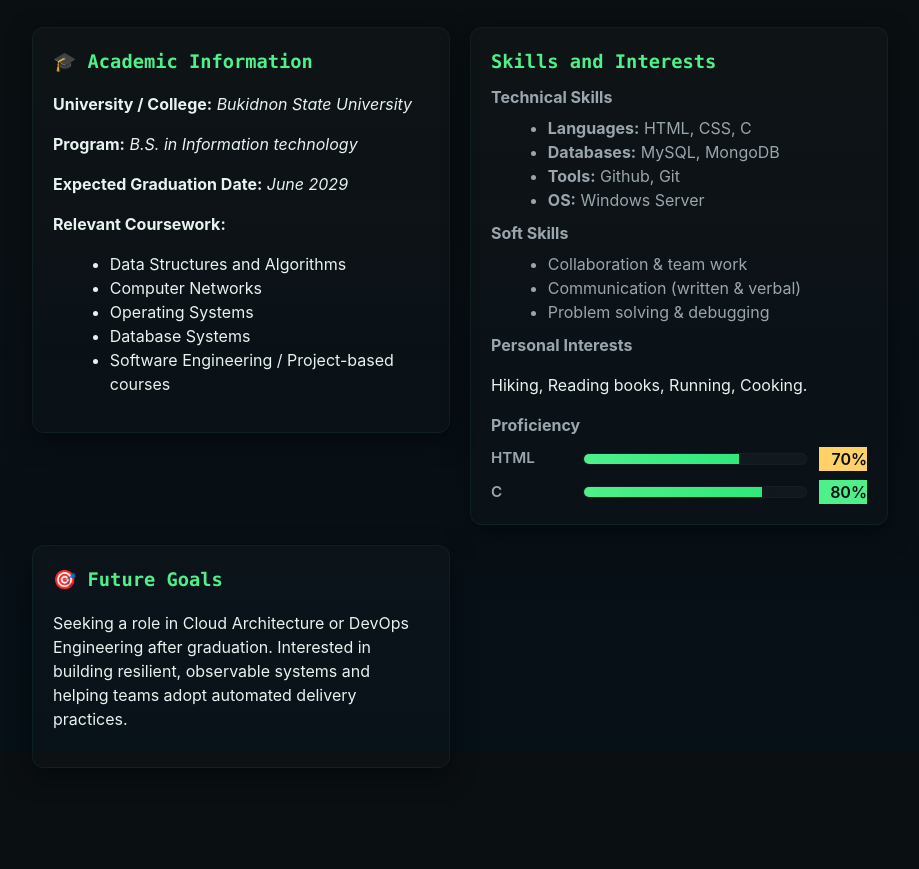
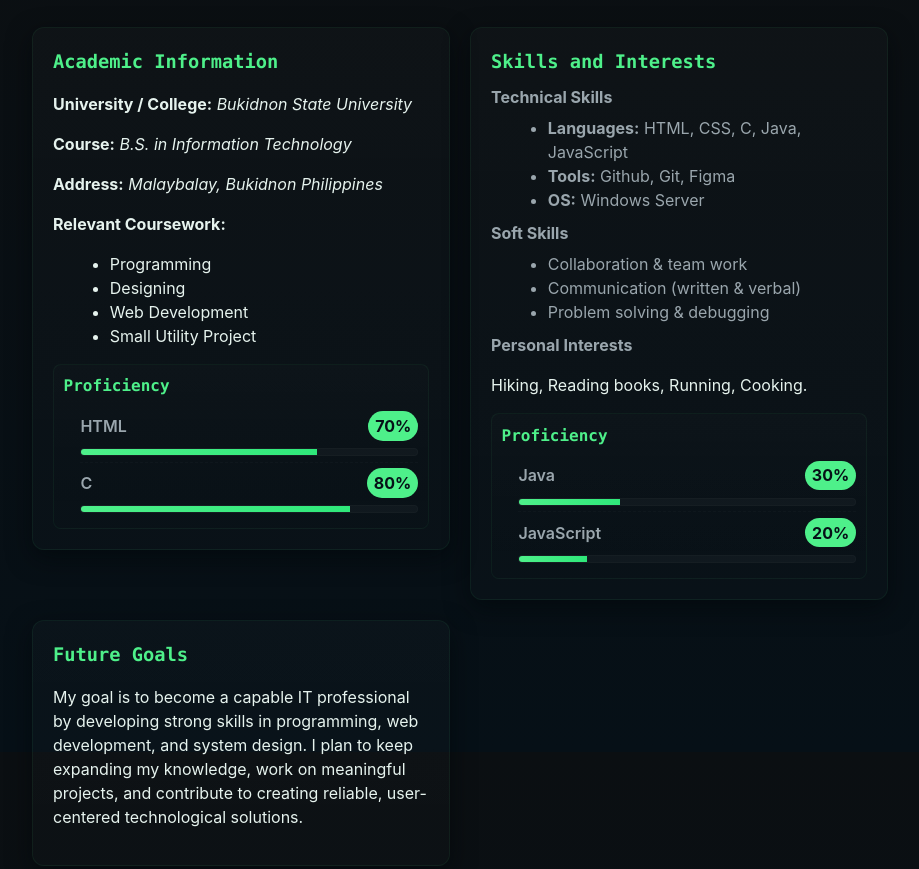
Before and after one commit to JohnCharlieCabilin-27/Portfolio, a plain HTML site: page index.html in a window 1280 px wide. Shown: the part 848-1717 px from the top of the page, without its empty margins (180-1099 px from the left). Drawn offline with Linux system fonts and the light colour scheme.

Commit message:
Information Added

```diff
--- a/index.html
+++ b/index.html
@@ -30,8 +30,8 @@
           <div class="hero-grid">
             <div class="hero-text"><br><br><br><br><br>
               <h1>Hi — I'm John Charlie Cabilin</h1>
-              <p class="lead">I build minimal, reliable interfaces and small utilities. This is temporary placeholder content for a simple portfolio.</p>
-              <p><a class="btn" href="#projects">View projects</a></p>
+              <p class="lead">I build minimal project, exploring coding, design, and small utility. This portfolio highlights what I’m learning and building as I grow in the IT field.</p>
+              <p><a class="btn" href="#about">About me</a></p>
             </div>
             <div class="avatar-wrap">
               <div class="avatar" id="avatar-placeholder" title="Replace this with your photo">
@@ -49,28 +49,50 @@
 
 
           <div class="about-block">
-            <h3>🎓 Academic Information</h3>
+            <h3> Academic Information</h3>
             <p><strong>University / College:</strong> <em>Bukidnon State University</em></p>
-            <p><strong>Program:</strong> <em>B.S. in Information technology</em></p>
-            <p><strong>Expected Graduation Date:</strong> <em>June 2029</em></p>
+            <p><strong>Course:</strong> <em>B.S. in Information Technology</em></p>
+            <p><strong>Address:</strong> <em>Malaybalay, Bukidnon Philippines</em></p>
             <p><strong>Relevant Coursework:</strong></p>
             <ul>
-              <li>Data Structures and Algorithms</li>
-              <li>Computer Networks</li>
-              <li>Operating Systems</li>
-              <li>Database Systems</li>
-              <li>Software Engineering / Project-based courses</li>
+              <li>Programming</li>
+              <li>Designing</li>
+              <li>Web Development</li>
+              <li>Small Utility Project</li>
             </ul>
+            <!-- Inline proficiency box under Academic Information -->
+            <div class="proficiency-inline" aria-hidden="false">
+              <strong>Proficiency</strong>
+              <ul class="proficiency-list" aria-hidden="false">
+                <li data-percent="70">
+                  <div class="prog-row">
+                    <span class="prog-name">HTML</span>
+                    <span class="prog-percent">70%</span>
+                  </div>
+                  <div class="inline-progress" aria-hidden="true">
+                    <div class="inline-progress-fill"></div>
+                  </div>
+                </li>
+                <li data-percent="80">
+                  <div class="prog-row">
+                    <span class="prog-name">C</span>
+                    <span class="prog-percent">80%</span>
+                  </div>
+                  <div class="inline-progress" aria-hidden="true">
+                    <div class="inline-progress-fill"></div>
+                  </div>
+                </li>
+              </ul>
+            </div>
           </div>
 
           <div class="about-block">
-            <h3>Skills and Interests</h3>
+            <h3> Skills and Interests</h3>
 
             <h4>Technical Skills</h4>
             <ul class="skill-categories">
-              <li><strong>Languages:</strong> HTML, CSS, C</li>
-              <li><strong>Databases:</strong> MySQL, MongoDB</li>
-              <li><strong>Tools:</strong> Github, Git</li>
+              <li><strong>Languages:</strong> HTML, CSS, C, Java, JavaScript</li>
+              <li><strong>Tools:</strong> Github, Git, Figma</li>
               <li><strong>OS:</strong> Windows Server</li>
             </ul>
 
@@ -83,28 +105,35 @@
 
             <h4>Personal Interests</h4>
             <p>Hiking, Reading books, Running, Cooking.</p>
-
-            <h4>Proficiency</h4>
-            <div class="skill">
-              <div class="skill-label">HTML</div>
-              <div class="progress" role="progressbar" aria-valuemin="0" aria-valuemax="100" aria-valuenow="70" data-percent="70">
-                <div class="progress-fill"></div>
-              </div>
-              <div class="skill-percent">70%</div>
-            </div>
-
-            <div class="skill">
-              <div class="skill-label">C</div>
-              <div class="progress" role="progressbar" aria-valuemin="0" aria-valuemax="100" aria-valuenow="80" data-percent="80">
-                <div class="progress-fill"></div>
-              </div>
-              <div class="skill-percent">80%</div>
+            <!-- Inline proficiency box under Skills and Interests -->
+            <div class="proficiency-inline">
+              <strong>Proficiency</strong>
+              <ul class="proficiency-list">
+                <li data-percent="30">
+                  <div class="prog-row">
+                    <span class="prog-name">Java</span>
+                    <span class="prog-percent">30%</span>
+                  </div>
+                  <div class="inline-progress" aria-hidden="true">
+                    <div class="inline-progress-fill"></div>
+                  </div>
+                </li>
+                <li data-percent="20">
+                  <div class="prog-row">
+                    <span class="prog-name">JavaScript</span>
+                    <span class="prog-percent">20%</span>
+                  </div>
+                  <div class="inline-progress" aria-hidden="true">
+                    <div class="inline-progress-fill"></div>
+                  </div>
+                </li>
+              </ul>
             </div>
           </div>
 
           <div class="about-block">
-            <h3>🎯 Future Goals</h3>
-            <p>Seeking a role in Cloud Architecture or DevOps Engineering after graduation. Interested in building resilient, observable systems and helping teams adopt automated delivery practices.</p>
+            <h3>Future Goals</h3>
+            <p>My goal is to become a capable IT professional by developing strong skills in programming, web development, and system design. I plan to keep expanding my knowledge, work on meaningful projects, and contribute to creating reliable, user-centered technological solutions.</p>
           </div>
         </div>
       </section>
--- a/script.js
+++ b/script.js
@@ -106,8 +106,31 @@
     });
   }
 
+  // Animate inline proficiency line bars inside .proficiency-list
+  function initInlineProficiency(){
+    const items = document.querySelectorAll('.proficiency-list li');
+    items.forEach(li => {
+      const pct = parseInt(li.getAttribute('data-percent') || '0', 10);
+      const fill = li.querySelector('.inline-progress-fill');
+      const percentEl = li.querySelector('.prog-percent');
+      if (fill) {
+        fill.style.width = '0%';
+        setTimeout(() => { fill.style.width = pct + '%'; }, 120);
+      }
+      if (percentEl) {
+        percentEl.textContent = pct + '%';
+        percentEl.classList.remove('percent-high','percent-mid','percent-low');
+        if (pct >= 75) percentEl.classList.add('percent-high');
+        else if (pct >= 50) percentEl.classList.add('percent-mid');
+        else percentEl.classList.add('percent-low');
+      }
+    });
+  }
+
   // init on load
   if (document.readyState === 'loading') document.addEventListener('DOMContentLoaded', initSkills);
   else initSkills();
+  if (document.readyState === 'loading') document.addEventListener('DOMContentLoaded', initInlineProficiency);
+  else initInlineProficiency();
 
 })();
--- a/styles.css
+++ b/styles.css
@@ -111,6 +111,20 @@ body{
 .proficiency-block{border:1px solid rgba(78,240,138,0.05)}
 .proficiency-grid .skill{border:1px solid rgba(255,255,255,0.03)}
 
+/* Small inline proficiency box (used under Academic and Skills sections) */
+.proficiency-inline{margin-top:.8rem;padding:.6rem;border-radius:8px;background:linear-gradient(180deg, rgba(255,255,255,0.01), transparent);border:1px solid rgba(78,240,138,0.05);max-width:420px}
+.proficiency-inline strong{display:block;margin-bottom:.45rem;color:var(--accent);font-family:var(--mono)}
+.proficiency-list{list-style:none;padding:0;margin:0}
+.proficiency-list li{padding:.35rem 0;border-top:1px dashed rgba(255,255,255,0.02)}
+.proficiency-list li:first-child{border-top:0}
+.prog-row{display:flex;justify-content:space-between;align-items:center;margin-bottom:.45rem}
+.prog-name{color:var(--muted);font-weight:600}
+.prog-percent{font-weight:700;color:#061017;background:var(--accent);padding:.18rem .45rem;border-radius:999px}
+
+/* Inline progress line */
+.inline-progress{height:8px;background:rgba(255,255,255,0.03);border-radius:999px;overflow:hidden;border:1px solid rgba(255,255,255,0.02)}
+.inline-progress-fill{height:100%;width:0%;background:linear-gradient(90deg,var(--accent),#2fe87a);transition:width 700ms cubic-bezier(.2,.9,.2,1)}
+
 .contact-panel .contact-form{max-width:720px}
 .contact-form label{display:block;margin-top:1rem;font-size:.9rem;color:var(--muted)}
 .contact-form input,.contact-form textarea{width:100%;padding:.7rem;border-radius:8px;border:1px solid rgba(255,255,255,0.04);background:var(--glass);color:inherit}
```
